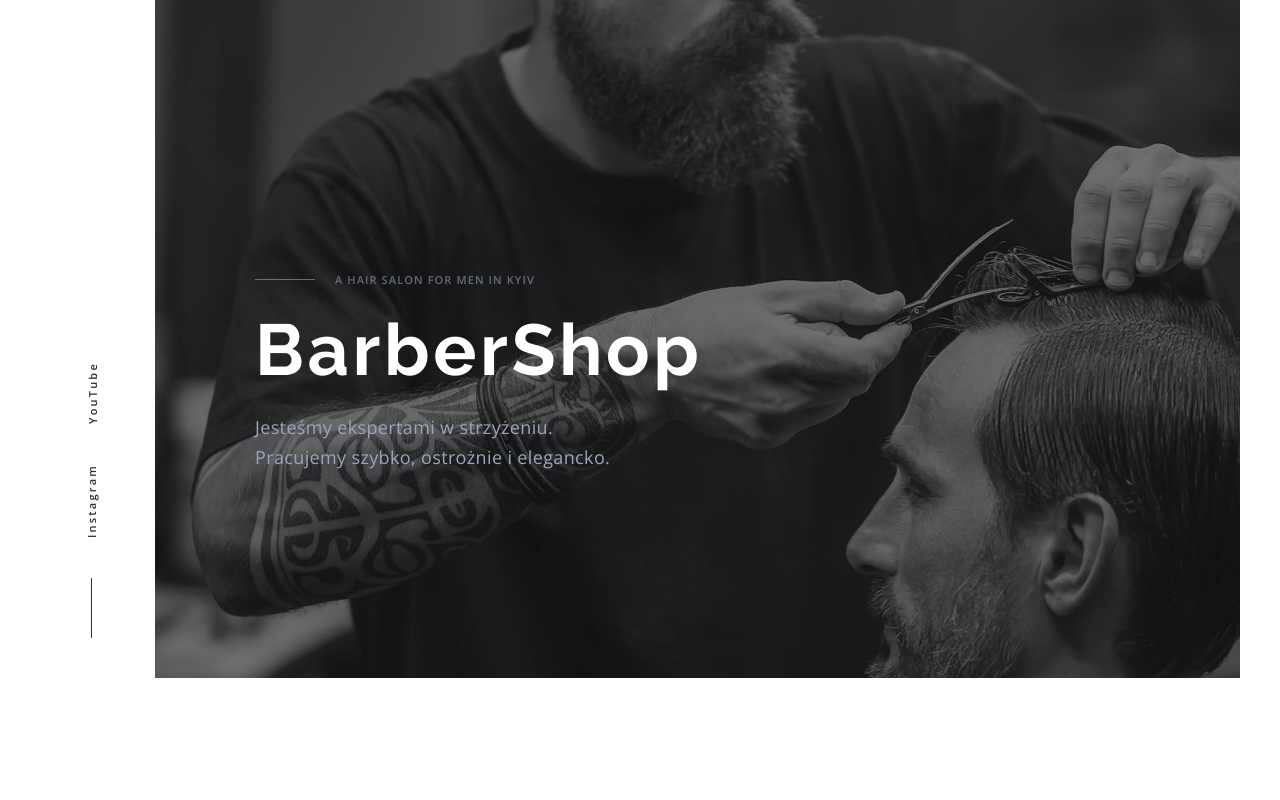
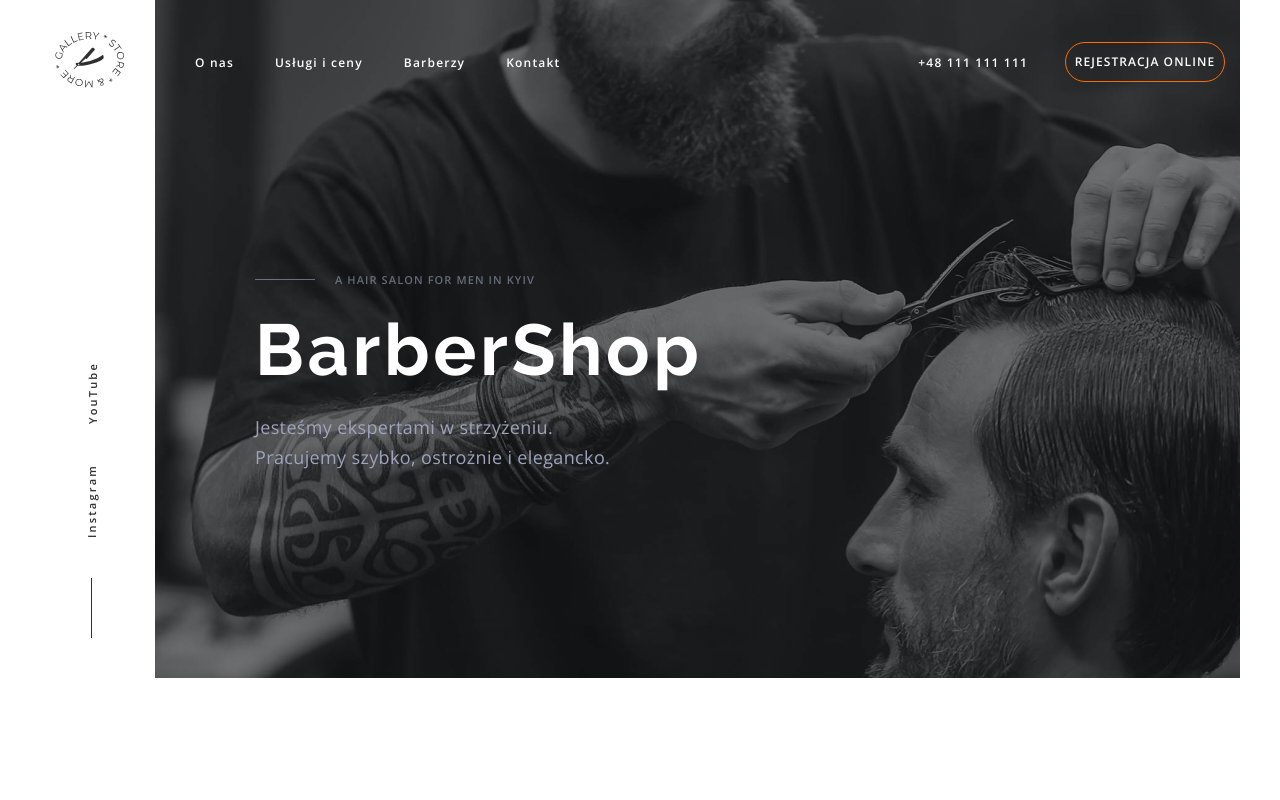
Before and after one commit to dawidmarek95x/HTML_CSS-Barbershop_page, a plain HTML site: page index.html in a window 1280 px wide. Shown: the top 800 px of the page. Drawn offline with nearby package versions, Linux system fonts and the light colour scheme.

Commit message:
Added @media for header section

```diff
--- a/index.html
+++ b/index.html
@@ -21,7 +21,7 @@
     />
   </head>
   <body>
-    <!-- <header class="header">
+    <header class="header">
       <div class="container">
         <nav class="navigation">
           <a class="navigation__logo animate__heartBeat" href="#">
@@ -31,32 +31,33 @@
           </a>
           <ul class="navigation__list list--non-bulleted">
             <li class="navigation__item">
-              <a class="navigation__link link--non-decorated" href="#">O nas</a>
+              <a class="navigation__link link--non-decorated" href="#about-us">O nas</a>
             </li>
             <li class="navigation__item">
-              <a class="navigation__link link--non-decorated" href="#">Usługi i ceny</a>
+              <a class="navigation__link link--non-decorated" href="#services">Usługi i ceny</a>
             </li>
             <li class="navigation__item">
-              <a class="navigation__link link--non-decorated" href="#">Barberzy</a>
+              <a class="navigation__link link--non-decorated" href="#barbers">Barberzy</a>
             </li>
             <li class="navigation__item">
-              <a class="navigation__link link--non-decorated" href="#">Kontakt</a>
+              <a class="navigation__link link--non-decorated" href="#contacts">Kontakt</a>
             </li>
           </ul>
         </nav>
-        <address class="address">
-          <a class="address__phone-number link--non-decorated" href="tel:+48111111111"
-            >+48 111 111 111</a
-          >
-        </address>
-        <button class="modal-btn modal-btn--dark-theme" type="button" data-modal-open>REJESTRACJA ONLINE</button>
-        <div class="mobile-menu">
+        <div class="header__contacts">
+          <address class="address">
+            <a class="address__phone-number link--non-decorated" href="tel:+48111111111"
+              >+48 111 111 111</a>
+          </address>
+          <button class="modal-btn modal-btn--dark-theme" type="button" data-modal-open>REJESTRACJA ONLINE</button>
+        </div>
+        <button type="button" class="mobile-menu__btn">
           <svg class="mobile-menu__icon" width="24" height="16">
             <use href="images/sprite.svg#icon-mobile-menu"></use>
           </svg>
-        </div>
+        </button>
       </div>
-    </header> -->
+    </header>
 
     <main class="main">
       <!-- HERO -->
@@ -84,7 +85,7 @@
       </section>
 
       <!-- ABOUT US -->
-      <section class="about section">
+      <section class="about section" id="about-us">
         <div class="container">
           <div class="about__left-side">
             <ul class="about__list list--non-bulleted">
@@ -146,7 +147,7 @@
       </section>
 
       <!-- SERVICES AND PRICES -->
-      <section class="services section">
+      <section class="services section" id="services">
         <div class="container">
           <p class="undertitle undertitle--dark-theme">PRZYJDŹ DO NAJLEPSZYCH BARBERÓW W TWOIM MIEŚCIE</p>
           <h2 class="secondary-header secondary-header--dark-theme">Usługi i ceny</h2>
@@ -236,7 +237,7 @@
       </section>
 
       <!-- OUR BARBERIES -->
-      <section class="our-barberies section">
+      <section class="our-barberies section" id="barbers">
         <div class="container">
           <p class="undertitle undertitle--light-theme">Dla prawdziwych mężczyzn</p>
           <h2 class="secondary-header secondary-header--light-theme">Nasi barberzy</h2>
@@ -474,7 +475,7 @@
       </section>
 
       <!-- CONTACTS -->
-      <div class="contacts">
+      <div class="contacts" id="contacts">
         <section class="contacts-form__section section">
           <div class="container">
             <h2 class="secondary-header secondary-header--dark-theme">Rezerwacja online</h2>
--- a/sass/components/_mobile-menu.scss
+++ b/sass/components/_mobile-menu.scss
@@ -1,9 +1,12 @@
-.mobile-menu {
+.mobile-menu__btn {
   display: flex;
   justify-content: center;
   align-items: center;
   width: 40px;
   height: 40px;
+  border: none;
+  background-color: transparent;
+  cursor: pointer;
 
   &:hover .mobile-menu__icon,
   &:focus .mobile-menu__icon{
@@ -16,3 +19,9 @@
   height: 16px;
   fill: $colorMainDarkTheme;
 }
+
+@media screen and (min-width: 768px) {
+  .mobile-menu__btn {
+    display: none;
+  }
+}
--- a/sass/components/_modal.scss
+++ b/sass/components/_modal.scss
@@ -3,7 +3,7 @@
   top: 50%;
   left: 50%;
   width: 100%;
-  min-height: 581px;
+  min-height: min-content;
   padding: 40px;
   background-color: $bgColorModal;
   box-shadow: 0px 1px 3px rgba(0, 0, 0, 0.12), 0px 1px 1px rgba(0, 0, 0, 0.14), 0px 2px 1px rgba(0, 0, 0, 0.2);
@@ -24,6 +24,15 @@
   border: 1px solid rgba(0, 0, 0, 0.1);
   border-radius: 50%;
   cursor: pointer;
+
+  &:hover,
+  &:focus {
+    background-color: $colorMainLightTheme;
+
+    & .close-btn__icon {
+      fill: $bgColorModal;
+    }
+  }
 }
 
 .close-btn__icon {
@@ -172,7 +181,7 @@
 
 @media screen and (min-width: 480px) {
   .modal {
-    width: 450px;
+    width: 440px;
   }
 }
 
--- a/sass/components/_navigation.scss
+++ b/sass/components/_navigation.scss
@@ -1,24 +1,77 @@
 .navigation {
   display: flex;
+
+  &__logo {
+    animation: heartBeat 250ms;
   }
 
-.navigation__logo {
+  &__list {
+    display: none;
+  }
+}
+
+.logo-icon {
+  fill: #ffffff;
+}
+
+@media screen and (min-width: 768px) {
+  .navigation {
+    &__logo {
+      margin-right: 64px;
+    }
+
+    &__list {
+      display: flex;
+      align-items: center;
+    }
+
+    &__item {
+      &:not(:last-child) {
+        margin-right: 24px;
+      }
+    }
+
+    &__link {
+      font-weight: 600;
+      font-size: 12px;
+      line-height: 1.362;
+      letter-spacing: 0.1em;
+      color: $colorMainDarkTheme;
+      transition: cubic-bezier(0.4, 0, 0.2, 1) 250ms;
+
+      &:hover,
+      &:focus {
+        color: $colorAccent;
+      }
+    }
+  }
+
+  .logo-icon {
+    fill: $colorMainLightTheme;
+  }
+}
+
+@media screen and (min-width: 1200px) {
+  .navigation {
+    display: flex;
+
+    &__logo {
       margin-right: 71px;
       animation: heartBeat 250ms;
     }
 
-.navigation__list {
+    &__list {
       display: flex;
       align-items: center;
     }
 
-.navigation__item {
+    &__item {
       &:not(:last-child) {
         margin-right: 41px;
       }
     }
 
-.navigation__link {
+    &__link {
       font-weight: 600;
       font-size: 12px;
       line-height: 1.333;
@@ -31,3 +84,5 @@
         color: $colorAccent;
       }
     }
+  }
+}
--- a/sass/layout/_header.scss
+++ b/sass/layout/_header.scss
@@ -1,28 +1,53 @@
 .header {
   position: absolute;
+  top: 0;
   left: 50%;
   transform: translateX(-50%);
+  width: 100%;
 
   & .container {
     display: flex;
+    justify-content: space-between;
     align-items: center;
+    padding-top: 40px;
+  }
+
+  &__contacts {
+    display: none;
+  }
+}
+
+@media screen and (min-width: 768px) {
+  .header {
+    & .container {
+      align-items: flex-start;
       padding-top: 32px;
     }
 
+    &__contacts {
+      display: grid;
+      -ms-grid-columns: 1fr;
+      grid-template-columns: 1fr;
+      -ms-grid-rows: repeat(2, 1fr);
+      grid-template-rows: repeat(2, min-content);
+      gap: 20px;
+      justify-items: center;
+      padding-top: 8px;
+
       & .address {
-    margin-left: auto;
-    margin-right: 41px;
+        grid-row: 2/3;
       }
 
       & .modal-btn {
-    margin-right: 15px;
+        grid-row: 1/2;
+      }
     }
   }
 
   .address__phone-number {
     font-weight: 600;
     font-size: 12px;
-  line-height: 1.333;
+    line-height: 1.362;
     letter-spacing: 0.1em;
     color: $colorMainDarkTheme;
     transition: cubic-bezier(0.4, 0, 0.2, 1) 250ms;
@@ -32,3 +57,26 @@
       color: $colorAccent;
     }
   }
+}
+
+@media screen and (min-width: 1200px) {
+  .header {
+    & .container {
+      display: flex;
+      align-items: center;
+    }
+
+    &__contacts {
+      display: flex;
+      gap: 0;
+      justify-items: flex-start;
+      align-items: center;
+      padding-top: 0;
+
+      & .address {
+        margin-left: auto;
+        margin-right: 37px;
+      }
+    }
+  }
+}
```
Also changed, not shown: css/main.css, css/main.min.css, 2 other files. Lines whose indentation alone changed are shown as unchanged.
